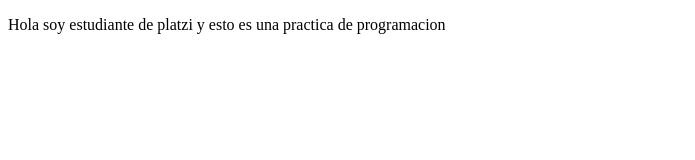
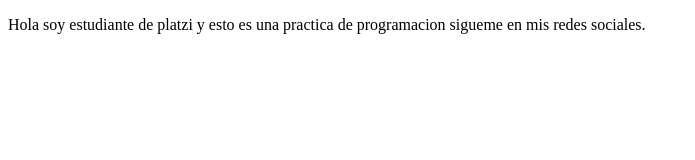
Before and after one commit to Alexander123-dev/proyectodemo, a plain HTML site: page index.html in a window 1280 px wide. Shown: the whole page, without its empty margins (0-695 px from the left). Drawn offline with Linux system fonts and the light colour scheme.

Commit message:
agregar cambios

```diff
--- a/index.html
+++ b/index.html
@@ -9,6 +9,7 @@
 <body>
     <p>
         Hola soy estudiante de platzi y esto es una practica de programacion
+        sigueme en mis redes sociales.
     </p>
 </body>
 </html>
```
